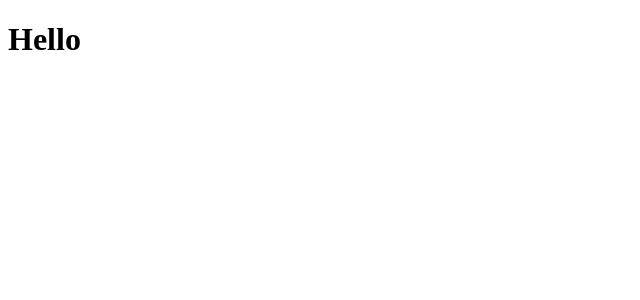
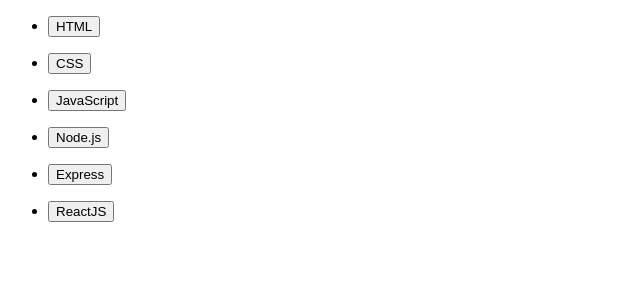
Before and after one commit to ManuelAliquo/react-use-state, a React (Vite) app: page / in a window 1280 px wide. Shown: the top 300 px of the page, without its empty margins (0-640 px from the left). Built offline with nearby package versions, Linux system fonts and the light colour scheme.

Commit message:
added btn list

```diff
--- a/src/App.jsx
+++ b/src/App.jsx
@@ -1,7 +1,54 @@
+const languages = [
+  {
+    id: 1,
+    title: "HTML",
+    description:
+      "HTML (HyperText Markup Language) è il linguaggio standard per creare pagine e applicazioni web. Struttura il contenuto web e fornisce elementi di base come titoli, paragrafi e immagini.",
+  },
+  {
+    id: 2,
+    title: "CSS",
+    description:
+      "CSS (Cascading Style Sheets) è un linguaggio di stile utilizzato per descrivere la presentazione di un documento scritto in HTML o XML. Controlla il layout, i colori, i caratteri e l'aspetto complessivo di una pagina web.",
+  },
+  {
+    id: 3,
+    title: "JavaScript",
+    description:
+      "JavaScript è un linguaggio di programmazione dinamico utilizzato per lo sviluppo web, che consente contenuti interattivi come grafici animati, pulsanti cliccabili e altre funzionalità dinamiche sui siti web.",
+  },
+  {
+    id: 4,
+    title: "Node.js",
+    description:
+      "Node.js è un ambiente di runtime JavaScript lato server che permette di utilizzare JavaScript anche sul backend, consentendo agli sviluppatori di usare lo stesso linguaggio sia sul client che sul server.",
+  },
+  {
+    id: 5,
+    title: "Express",
+    description:
+      "Express è un framework per applicazioni web minimalista e veloce per Node.js. Fornisce strumenti robusti per creare applicazioni web e API e semplifica la gestione delle rotte e delle richieste.",
+  },
+  {
+    id: 6,
+    title: "ReactJS",
+    description:
+      "ReactJS è una libreria JavaScript per costruire interfacce utente, in particolare applicazioni a pagina singola. Consente agli sviluppatori di creare componenti UI riutilizzabili e di gestire efficacemente lo stato dell'applicazione.",
+  },
+];
+
 export default function App() {
   return (
     <>
-      <h1>Hello</h1>
+      {languages.map((language) => {
+        return (
+          <ul key={language.id}>
+            <li>
+              <button>{language.title}</button>
+            </li>
+          </ul>
+        );
+      })}
     </>
   );
 }
```
